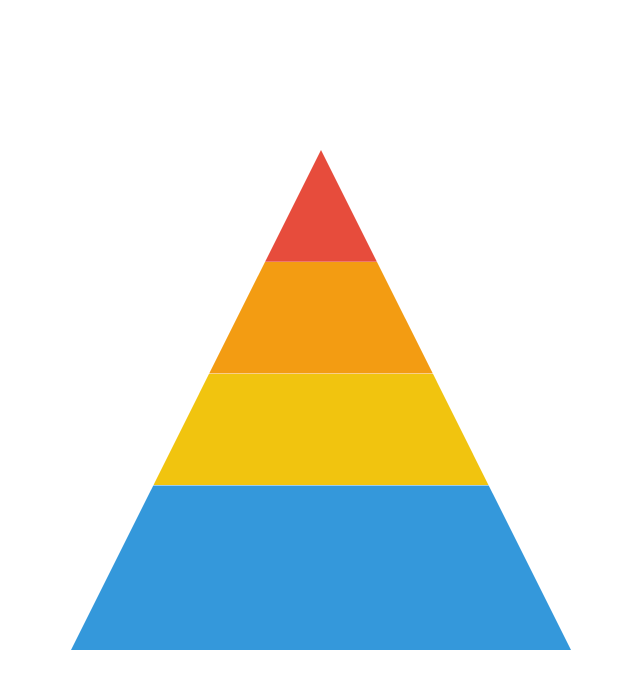
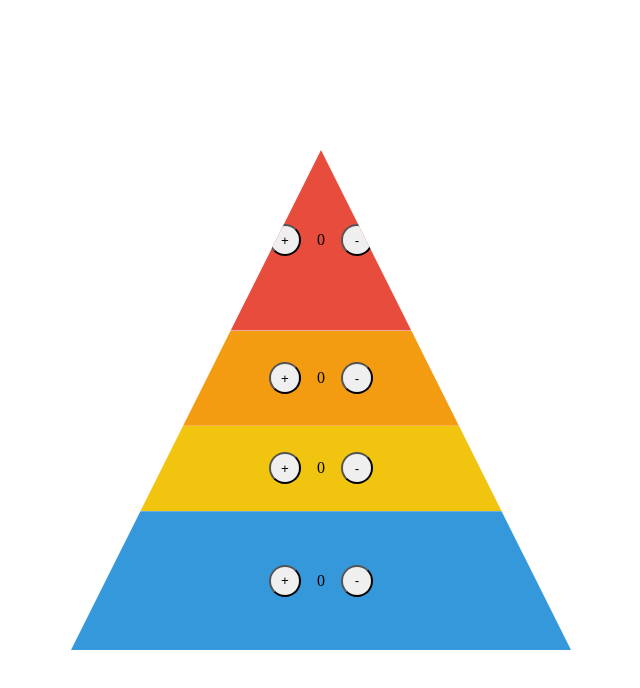
Before and after one commit to InferNovac/food-pyramid, a website built with webpack: page src/index.html in a window 1280 px wide. Shown: the whole page, without its empty margins (319-959 px from the left). Built offline with nearby package versions, Linux system fonts and the light colour scheme.

Commit message:
added appropiate buttons

```diff
--- a/src/css/style.css
+++ b/src/css/style.css
@@ -29,15 +29,10 @@ body {
     justify-content: center;
 }
 
-.buttons-collection {
-    display: none;
-    margin: 0px auto;
-    width: 60px;
-    height: 0px;
-}
-
-.button {
-    width: 20px;
-    height: 20px;
+button {
+    width: 2rem;
+    height: 2rem;
+    margin-left: 1rem;
+    margin-right: 1rem;
     border-radius: 50%;
 }
--- a/src/javascript/components/FoodPyramid.js
+++ b/src/javascript/components/FoodPyramid.js
@@ -27,15 +27,46 @@ const calculateSections = (blocks) => {
     return foodBlocks;
 };
 
+const increaseListener = (intakeId) => {
+    const intake = document.getElementById(intakeId);
+    const value = parseInt(intake.innerText);
+    intake.innerText = value + 1;
+};
+
+const decreaseListener = (intakeId) => {
+    const intake = document.getElementById(intakeId);
+    const value = intake.innerText;
+    if (value > 0) {
+        intake.innerText = value - 1;
+    }
+};
+
+const intakeUI = (id) => {
+    const intakeId = `intake${id}`;
+    const increase = document.createElement("button");
+    const intake = document.createElement("div");
+    const decrease = document.createElement("button");
+    intake.setAttribute("id", intakeId);
+    intake.classList.add("space-between");
+    increase.textContent = "+";
+    intake.textContent = "0";
+    decrease.textContent = "-";
+    increase.addEventListener("click", () => increaseListener(intakeId));
+    decrease.addEventListener("click", () => decreaseListener(intakeId));
+    return [increase, intake, decrease];
+};
+
 export const constructPyramid = (blocks) => {
     const foodBlocks = calculateSections(blocks);
-    return foodBlocks
-        .map(
-            (block) =>
-                `
-            <div class="pyramid-part" title="${block.title}" style="${block.style}">
-            </div>
-        `
-        )
-        .join("");
+    return foodBlocks.map((block, index) => {
+        const foodBlock = document.createElement("div");
+        foodBlock.title = block.title;
+        foodBlock.style = block.style;
+        foodBlock.classList.add("pyramid-part");
+        const UI = intakeUI(index);
+        UI.map((element) => {
+            foodBlock.appendChild(element);
+        });
+        return foodBlock;
+    });
 };
--- a/src/javascript/main.js
+++ b/src/javascript/main.js
@@ -4,10 +4,13 @@ import { constructPyramid } from "./components/FoodPyramid";
 const container = document.getElementById("pyramid");
 
 const blocks = [
-    { value: 1, title: "Grains", color: "#e74c3c" },
-    { value: 3, title: "Fruit & Vegetables", color: "#f39c12" },
+    { value: 3, title: "Grains", color: "#e74c3c" },
+    { value: 4, title: "Fruit & Vegetables", color: "#f39c12" },
     { value: 5, title: "Diary & Meat", color: "#f1c40f" },
     { value: 11, title: "Grass, Oil & Sweets", color: "#3498db" },
 ];
 
-container.innerHTML = constructPyramid([...blocks]);
+const pyramid = constructPyramid([...blocks]);
+pyramid.map((foodBlock) => {
+    container.appendChild(foodBlock);
+});
```
